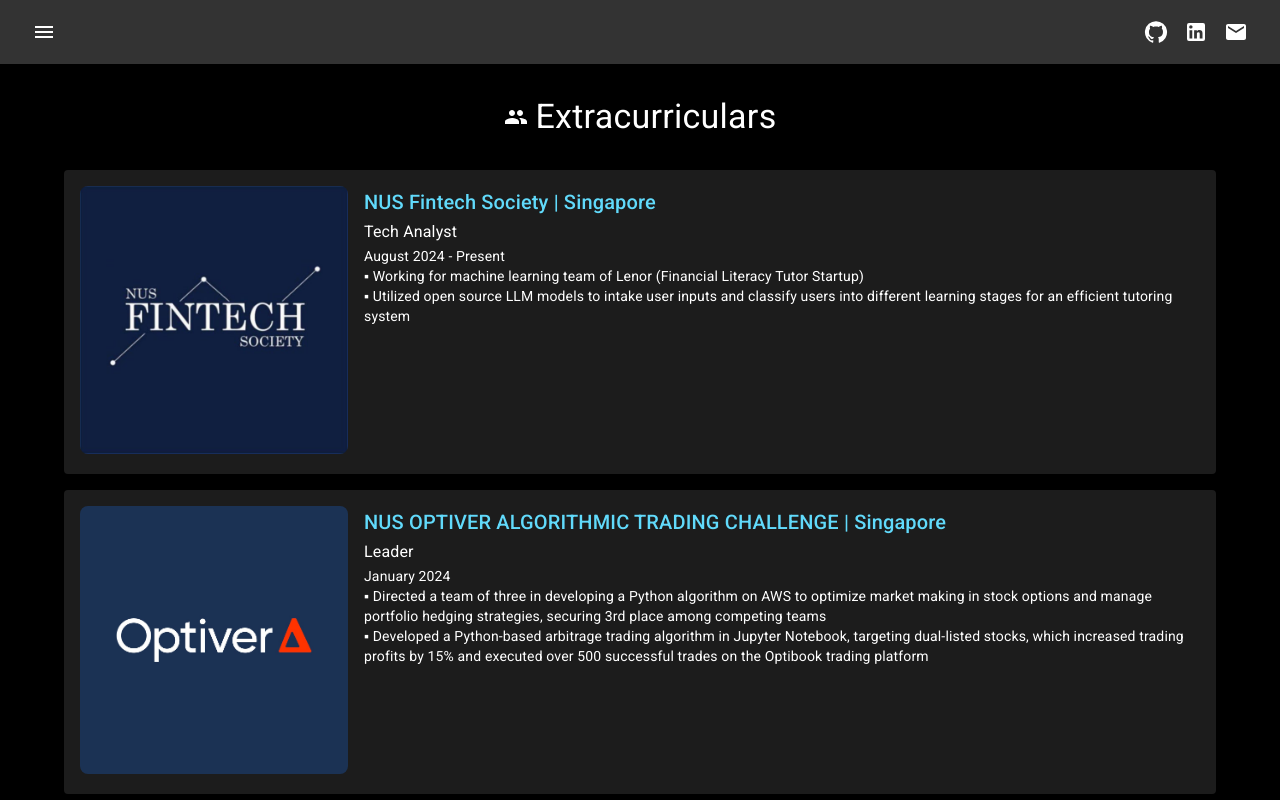
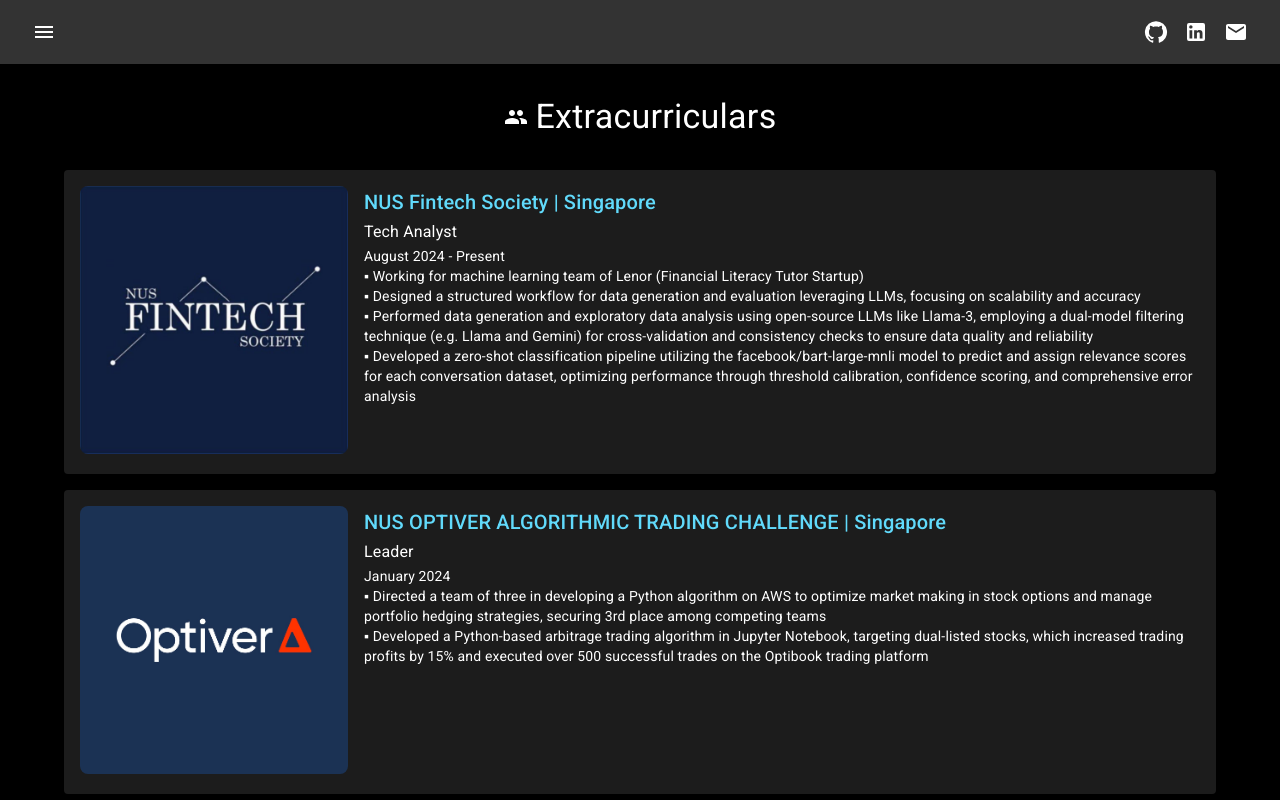
Before and after one commit to choiwab/portfolio, a React (Create React App) app: page /extracurriculars in a window 1280 px wide. Shown: the top 800 px of the page. Built offline with nearby package versions, Linux system fonts and the light colour scheme.

Commit message:
update nus fintech details

```diff
--- a/src/Extracurriculars.js
+++ b/src/Extracurriculars.js
@@ -16,7 +16,9 @@
       period: 'August 2024 - Present',
       details: [
         'Working for machine learning team of Lenor (Financial Literacy Tutor Startup)',
-        'Utilized open source LLM models to intake user inputs and classify users into different learning stages for an efficient tutoring system'
+        'Designed a structured workflow for data generation and evaluation leveraging LLMs, focusing on scalability and accuracy',
+        'Performed data generation and exploratory data analysis using open-source LLMs like Llama-3, employing a dual-model filtering technique (e.g. Llama and Gemini) for cross-validation and consistency checks to ensure data quality and reliability',
+        'Developed a zero-shot classification pipeline utilizing the facebook/bart-large-mnli model to predict and assign relevance scores for each conversation dataset, optimizing performance through threshold calibration, confidence scoring, and comprehensive error analysis'
       ],
       image: nusfintech,
       link: 'https://fintechsociety.comp.nus.edu.sg/'
```
